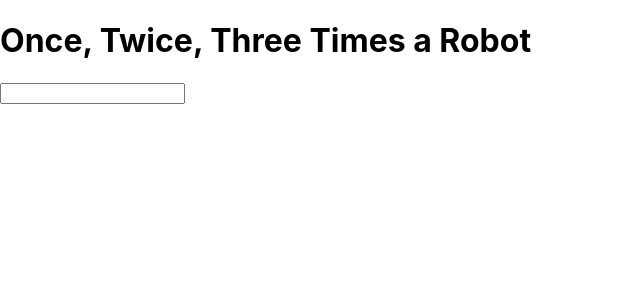
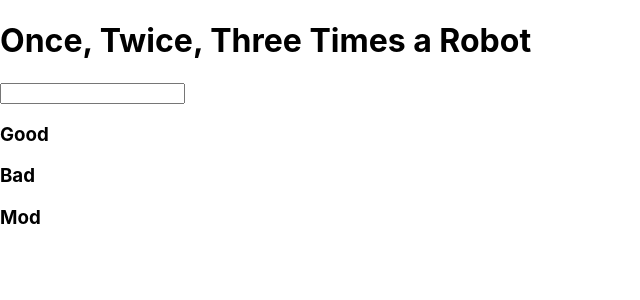
Before and after one commit to learn-academy-2023-bravo/bravo23-office-hours, a React (Create React App) app in the folder react-projects/inputs-week4-office/: page / in a window 1280 px wide. Shown: the top 300 px of the page, without its empty margins (0-640 px from the left). Built offline with nearby package versions, Linux system fonts and the light colour scheme.

Commit message:
robot titles

```diff
--- a/react-projects/inputs-week4-office/src/App.js
+++ b/react-projects/inputs-week4-office/src/App.js
@@ -10,6 +10,9 @@ const App = () => {
     <>
       <h1>Once, Twice, Three Times a Robot</h1>
       <input />
+      <h3>Good</h3>
+      <h3>Bad</h3>
+      <h3>Mod</h3>
     </>
   )
 }
```
Also changed, not shown: 1 other file (tests, documents, lock files or other folders).
